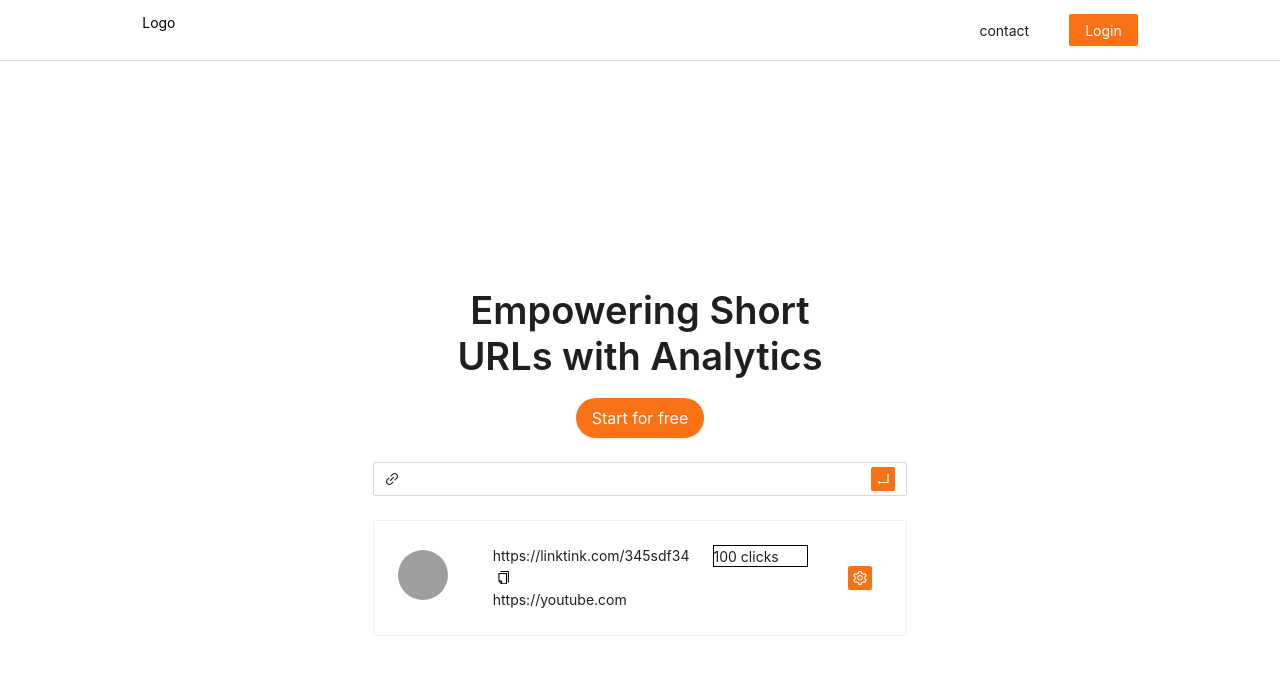
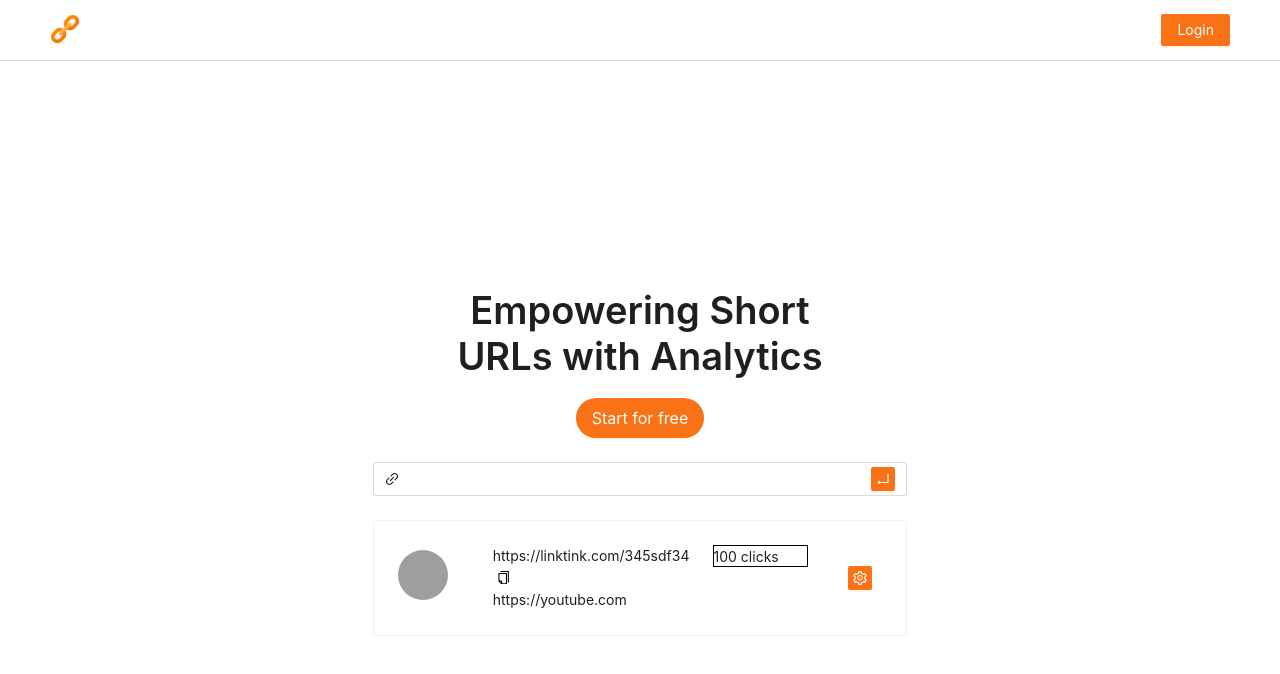
Before and after one commit to rakibul-dev/linktink, a React (Vite) app: page / in a window 1280 px wide. Shown: the top 674 px of the page. Built offline with nearby package versions, Linux system fonts and the light colour scheme; grey boxes are pictures that could not be loaded.

Commit message:
refactor: role based header render

```diff
--- a/src/Components/Header/Header.jsx
+++ b/src/Components/Header/Header.jsx
@@ -4,6 +4,8 @@ import { useNavigate } from "react-router-dom";
 import Cookies from "js-cookie";
 import axios from "axios";
 import { setUserInfo } from "../../Redux/slices/userSlice";
+import logo from "../../../public/images/link.png";
+import { MenuOutlined } from "@ant-design/icons";
 const Header = () => {
   const { userInfo } = useSelector((state) => state.user);
   const dispatch = useDispatch();
@@ -19,6 +21,7 @@ const Header = () => {
       Cookies.remove("user");
 
       dispatch(setUserInfo({}));
+      navigate("/");
     } else {
       navigate("/login");
     }
@@ -34,17 +37,38 @@ const Header = () => {
         justifyContent: "center",
       }}
     >
-      <Row justify="space-evenly" align="center">
+      <Row justify="space-between" align="center" style={{ padding: "50px" }}>
         <Col xs={4} md={4}>
-          Logo
+          <img
+            src={logo}
+            alt=""
+            style={{ height: "30px", width: "30px", cursor: "pointer" }}
+            onClick={() => {
+              navigate("/");
+            }}
+          />
         </Col>
-        <Col xs={6} sm={0}>
-          Hamburger menu
-        </Col>
+        {/* <Col xs={2} sm={2} md={0}>
+          <Flex align="center" justify="center" vertical>
+            <Button type="primary" icon={<MenuOutlined />} size="small" />
+          </Flex>
+        </Col> */}
 
-        <Col xs={0} md={12}>
+        <Col xs={16} md={12}>
           <Flex justify="flex-end" gap="large">
-            <Button type="text">contact</Button>
+            {userInfo.id ? (
+              <div>
+                <Button
+                  type="text"
+                  onClick={() => {
+                    navigate("/user/dashboard/projects");
+                  }}
+                >
+                  Projects
+                </Button>
+              </div>
+            ) : null}
+
             <Button type="primary" onClick={() => loginLogoutHandler()}>
               {userInfo.id ? "Logout" : "Login"}
             </Button>
```
